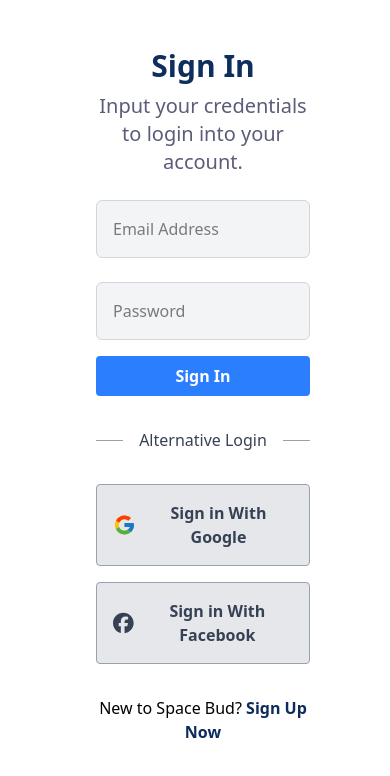
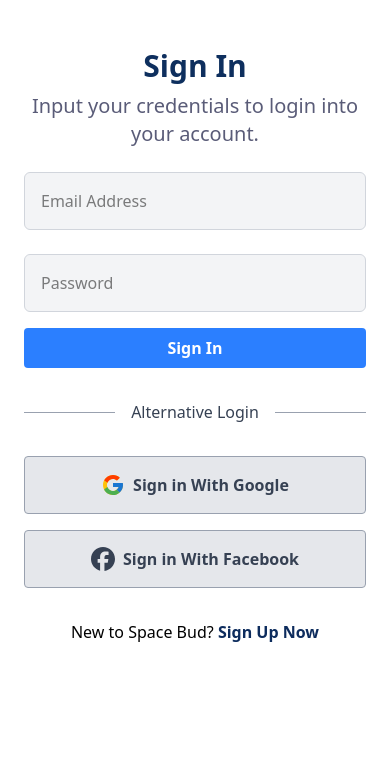
Before and after one commit to KodenOps/space_bud, a Next.js app: page / in a window 390 px wide. Shown: the top 776 px of the page. Built offline with nearby package versions, Linux system fonts and the light colour scheme.

Commit message:
updated for responsiveness

```diff
--- a/app/globals.css
+++ b/app/globals.css
@@ -19,7 +19,7 @@ form button {
 }
 
 .buttonSocial button {
-  @apply bg-gray-200 text-gray-700 font-bold  px-4 rounded hover:bg-gray-300 transition-colors duration-300 cursor-pointer w-full items-center justify-center gap-2;
+  @apply bg-gray-200 text-gray-700 font-bold  px-2 rounded hover:bg-gray-300 transition-colors duration-300 cursor-pointer w-full items-center justify-center gap-2;
 }
 
 form label {
--- a/app/page.tsx
+++ b/app/page.tsx
@@ -8,9 +8,9 @@ import ReviewBar from "./component/ReviewBar";
 
 const page = () => {
   return (
-    <section className="flex items-top pl-4 py-2 h-screen">
+    <section className="flex items-top md:pl-4 py-2 h-screen">
       {/* <NavBar/> */}
-      <div className="left flex-3 md:flex hidden gradientbg rounded-sm px-4 flex  flex-col py-4 justify-between items-center h-full">
+      <div className="left md:flex-3 flex-1 md:flex hidden gradientbg rounded-sm px-4 flex  flex-col py-4 justify-between items-center h-full">
         <div className="titleText px-4 pt-4">
           <Image src={mylogo} alt="Logo" width={80} />
           <h3 className="mt-4 text-white font-bold text-3xl  font-noto text-left leading-relaxed">
@@ -43,7 +43,7 @@ const page = () => {
         <ReviewBar />
       </div>
       {/* sign in form */}
-      <div className="right flex-3 md:pt-14 pt-10 px-20 ">
+      <div className="right md:flex-3 flex-1 md:pt-14 pt-10 md:px-20 px-6 overflow-y-auto h-full">
         <h3 className="text-3xl capitalize text-[#0E2F5E] text-center md:text-left  font-bold">
           sign In
         </h3>
@@ -94,7 +94,7 @@ const page = () => {
             Sign in With Facebook{" "}
           </button>
         </div>
-        <h3 className="text-center mt-8">
+        <h3 className="text-center mt-8 pb-10">
           New to Space Bud?{" "}
           <a href="/pages/register" className="font-bold text-[#0D2C5D]">
             Sign Up Now
--- a/app/pages/register/page.tsx
+++ b/app/pages/register/page.tsx
@@ -5,7 +5,7 @@ const page = () => {
   return (
     <section className="md:flex items-top md:pl-4 py-2 h-screen">
       <SideView />
-      <div className="right flex-3 md:pt-14 pt-10 px-20 overflow-y-auto h-full">
+      <div className="right md:flex-3 flex-1 md:pt-14 pt-10 md:px-20 px-6 overflow-y-auto h-full">
         {" "}
         <h3 className="text-3xl capitalize text-[#0E2F5E] text-center md:text-left font-bold">
           sign Up
```
